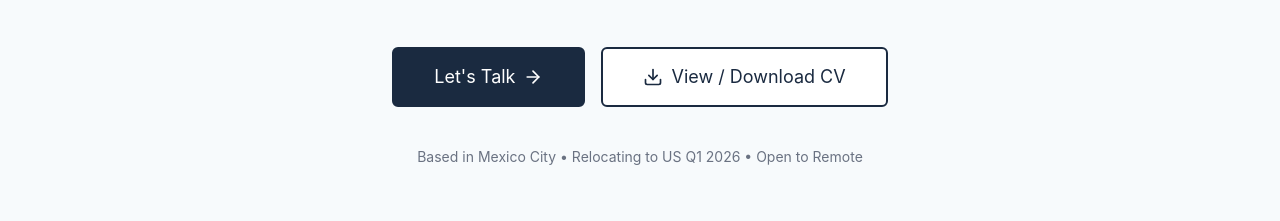
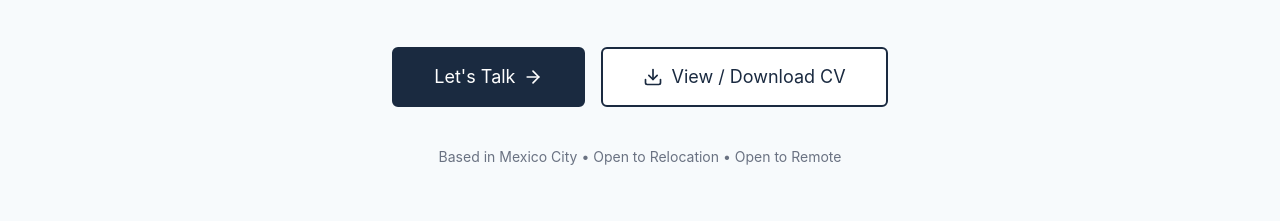
Before and after one commit to EnriquePaullada/EPWebsite, a React (Vite) app: page / in a window 1280 px wide. Shown: the part 3800-4021 px from the top of the page. Built offline with nearby package versions, Linux system fonts and the light colour scheme; the HTML template or start-up script is replaced by a standard one.

Commit message:
Fix: Update FinalCTA footer

```diff
--- a/src/components/home/FinalCTA.jsx
+++ b/src/components/home/FinalCTA.jsx
@@ -62,7 +62,7 @@ const FinalCTA = () => {
           </div>
 
           <p className="ui-sans text-sm text-gray-500 pt-4">
-            Based in Mexico City • Relocating to US Q1 2026 • Open to Remote
+            Based in Mexico City • Open to Relocation • Open to Remote
           </p>
         </motion.div>
       </div>
```
